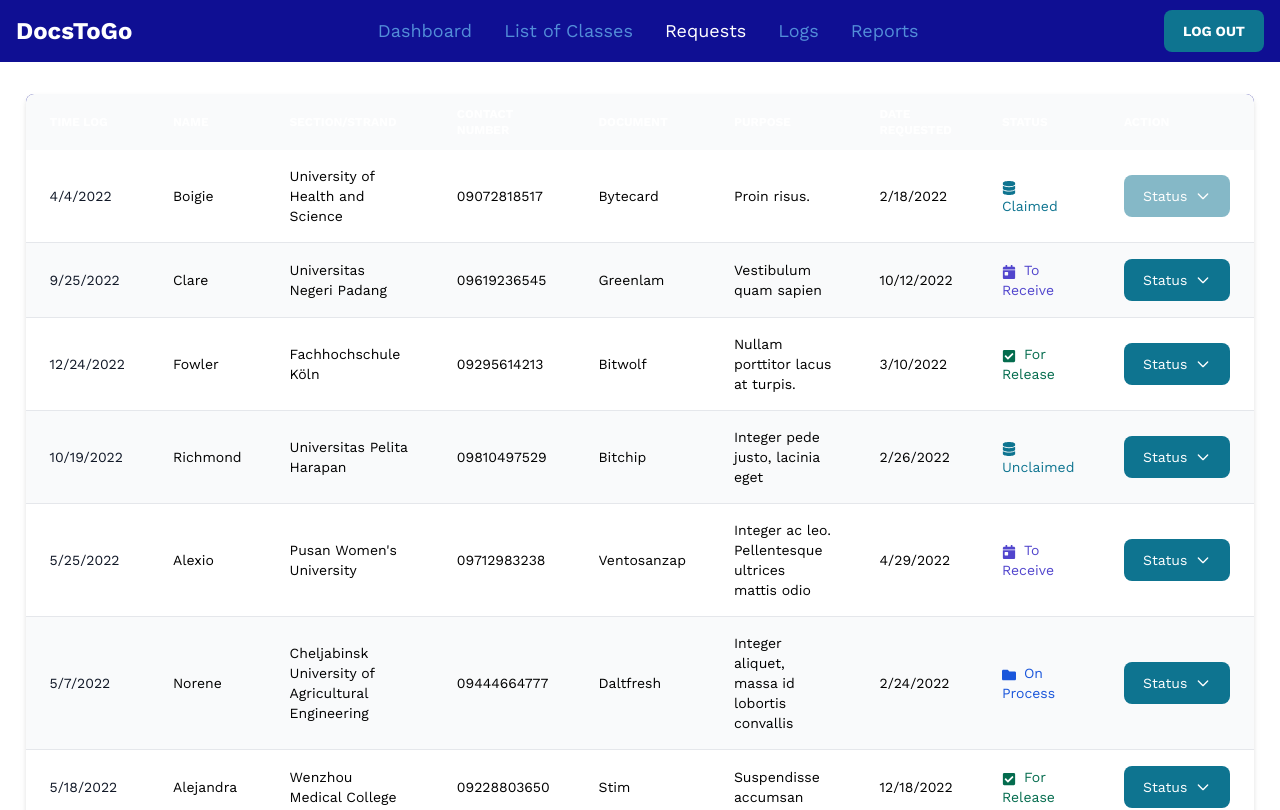
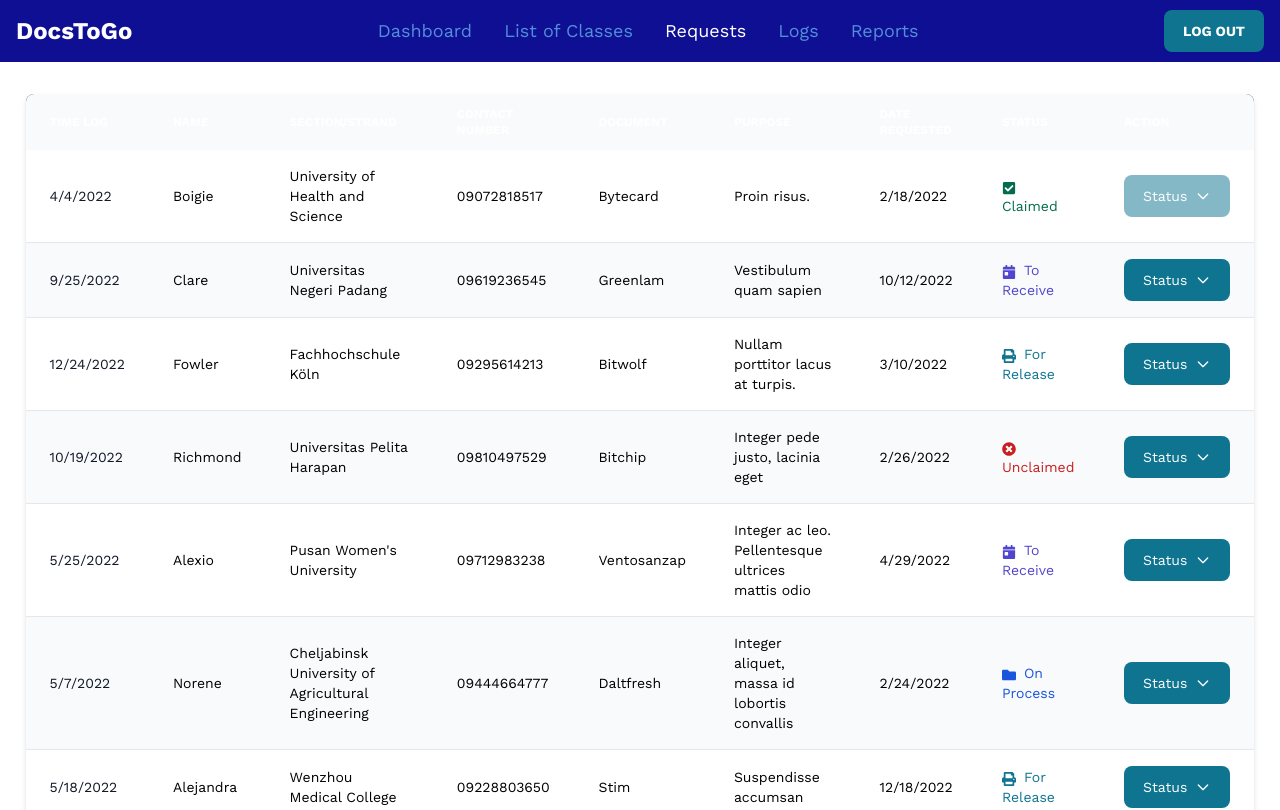
Before and after one commit to arvy-rence/docxtogo-admin, a Next.js app: page /dashboard/requests in a window 1280 px wide. Shown: the top 810 px of the page. Built offline with nearby package versions, Linux system fonts and the light colour scheme.

Commit message:
[ADD] / Add additional colors and statuses

```diff
--- a/components/dashboard/StatusText.jsx
+++ b/components/dashboard/StatusText.jsx
@@ -1,5 +1,5 @@
 import React from "react";
-import {FaFolder, FaFileSignature, FaCheckSquare, FaCalendarDay, FaDatabase} from "react-icons/fa";
+import {FaFolder, FaFileSignature, FaCheckSquare, FaCalendarDay, FaDatabase, FaTimesCircle, FaPrint} from "react-icons/fa";
 
 export const StatusText = ({status}) => {
   return (
@@ -14,8 +14,8 @@ export const StatusText = ({status}) => {
         {status}
       </div>
     ) : (status === "For Release") ? (
-      <div className="text-green-700">
-        <FaCheckSquare className="inline-block mr-2"/>
+      <div className="text-cyan-700">
+        <FaPrint className="inline-block mr-2"/>
         {status}
       </div>
     ) : (status === "To Receive") ? (
@@ -23,8 +23,18 @@ export const StatusText = ({status}) => {
         <FaCalendarDay className="inline-block mr-2"/>
         {status}
       </div>
+    ) : (status === "Claimed") ? (
+      <div className="text-green-700">
+        <FaCheckSquare className="inline-block mr-2"/>
+        {status}
+      </div>
+    ) : (status === "Unclaimed") ? (
+      <div className="text-red-700">
+        <FaTimesCircle className="inline-block mr-2"/>
+        {status}
+      </div>
     ) : (
-      <div className="text-cyan-700">
+      <div className="text-emerald-700">
         <FaDatabase className="inline-block mr-2"/>
         {status}
       </div>
```
